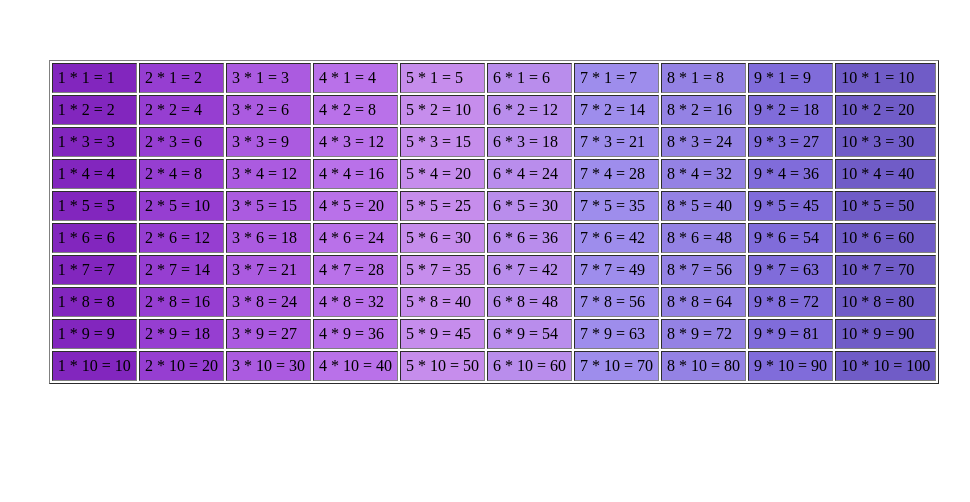
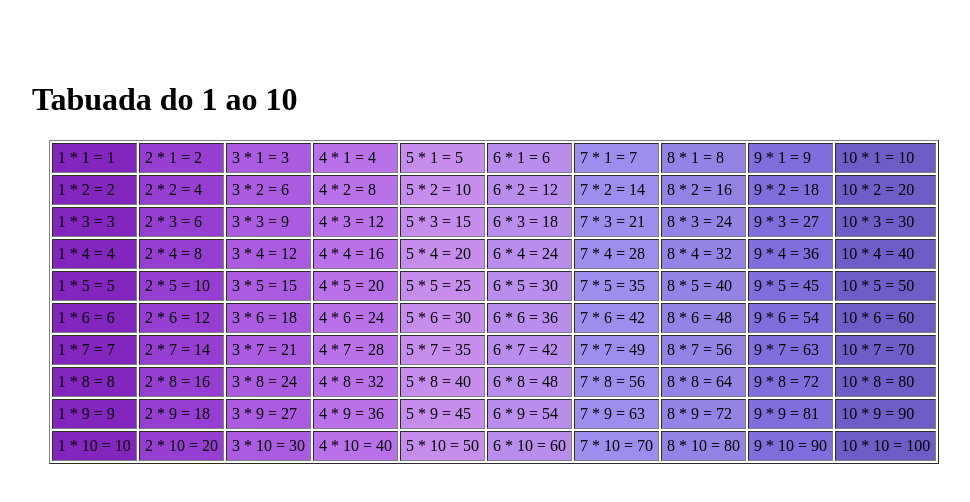
Before and after one commit to isamsm/tabuadaLoop, a plain HTML site: page index.html in a window 1280 px wide. Shown: the part 118-620 px from the top of the page, without its empty margins (146-1116 px from the left). Drawn offline with Linux system fonts and the light colour scheme.

Commit message:
Update index.html

```diff
--- a/index.html
+++ b/index.html
@@ -5,10 +5,10 @@
     <meta http-equiv="X-UA-Compatible" content="IE=edge">
     <meta name="viewport" content="width=device-width, initial-scale=1.0">
     <title> Tabuada </title>
-    <script src="java.js"></script>
     <link rel="stylesheet" href="style.css">
 </head>
 <body>
-
+    <h1> Tabuada do 1 ao 10 </h1>
+    <script src="java.js"></script>
 </body>
 </html>
```
